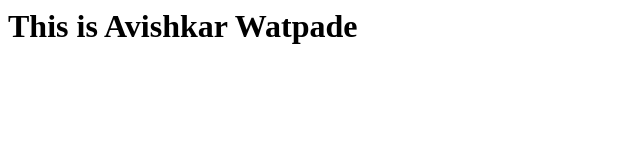
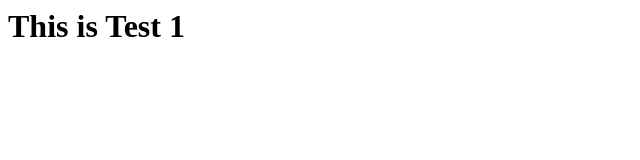
Before and after one commit to avishkar-git/avi.vishal.com, a plain HTML site: page index.html in a window 1280 px wide. Shown: the whole page, without its empty margins (0-640 px from the left). Drawn offline with Linux system fonts and the light colour scheme.

Commit message:
Change header text from 'Avishkar Watpade' to 'Test 1'

```diff
--- a/index.html
+++ b/index.html
@@ -1,5 +1,5 @@
 <html>
   <body>
-    <h1>This is Avishkar Watpade</h1>
+    <h1>This is Test 1</h1>
   </body>
 </html>
```
